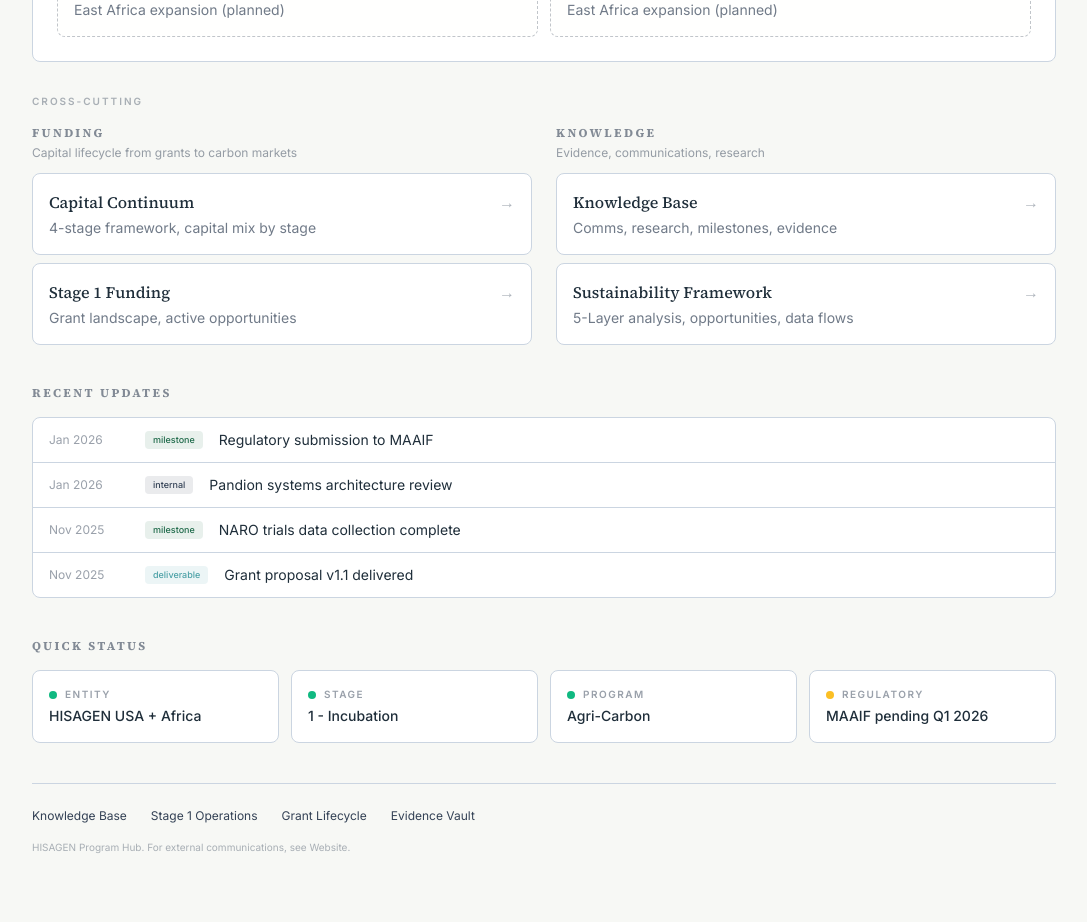
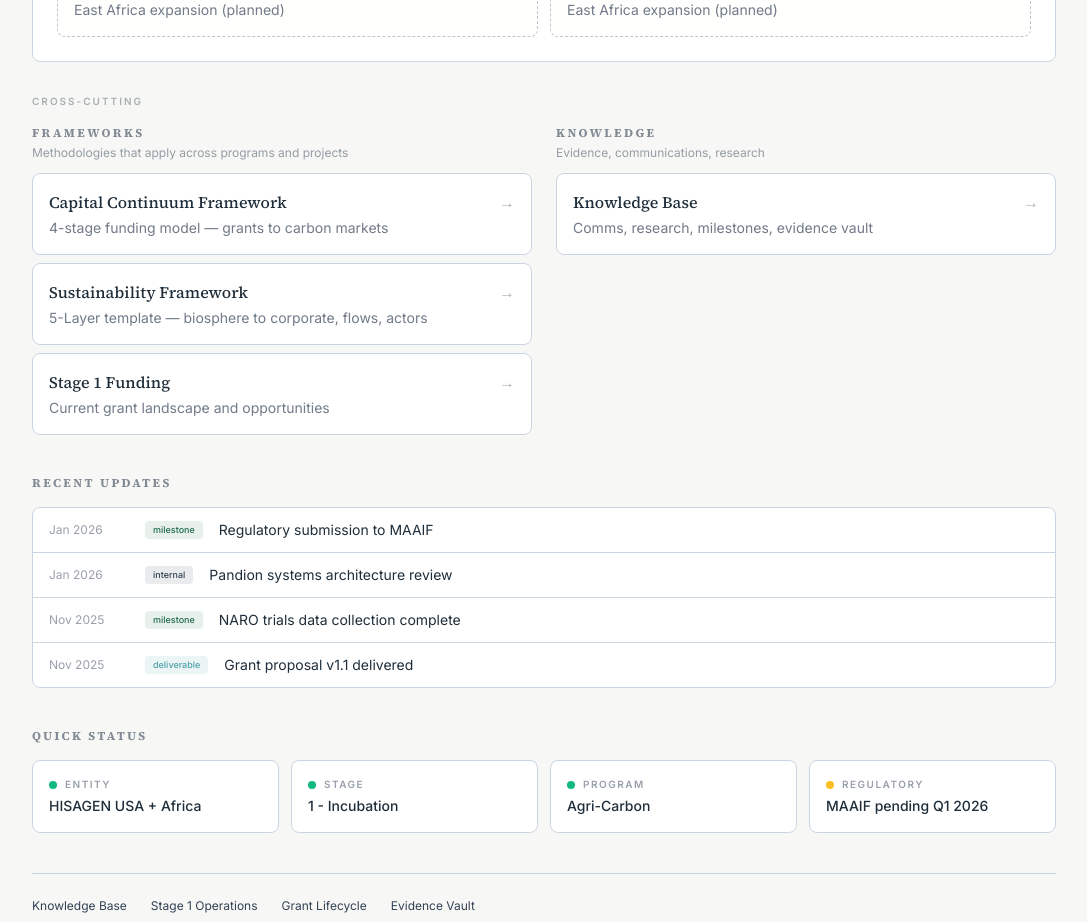
Before and after one commit to juakali100/hisagen, a Next.js app: page / in a window 1280 px wide. Shown: the part 820-1742 px from the top of the page, without its empty margins (96-1183 px from the left). Built offline with nearby package versions, Linux system fonts and the light colour scheme.

Commit message:
Reorganize: Frameworks section with Capital Continuum + Sustainability Framework

```diff
--- a/src/app/page.tsx
+++ b/src/app/page.tsx
@@ -50,12 +50,13 @@
     ],
   },
   {
-    section: "Funding",
-    description: "Capital lifecycle from grants to carbon markets",
+    section: "Frameworks",
+    description: "Methodologies that apply across programs and projects",
     tier: "supporting",
     items: [
-      { title: "Capital Continuum", href: "/capital-continuum", description: "4-stage framework, capital mix by stage" },
-      { title: "Stage 1 Funding", href: "/stage-1/funding", description: "Grant landscape, active opportunities" },
+      { title: "Capital Continuum Framework", href: "/capital-continuum", description: "4-stage funding model — grants to carbon markets" },
+      { title: "Sustainability Framework", href: "/strategy/sustainability-framework", description: "5-Layer template — biosphere to corporate, flows, actors" },
+      { title: "Stage 1 Funding", href: "/stage-1/funding", description: "Current grant landscape and opportunities" },
     ],
   },
   {
@@ -63,8 +64,7 @@
     description: "Evidence, communications, research",
     tier: "supporting",
     items: [
-      { title: "Knowledge Base", href: "/knowledge-base", description: "Comms, research, milestones, evidence" },
-      { title: "Sustainability Framework", href: "/strategy/sustainability-framework", description: "5-Layer analysis, opportunities, data flows" },
+      { title: "Knowledge Base", href: "/knowledge-base", description: "Comms, research, milestones, evidence vault" },
     ],
   },
 ];
```
